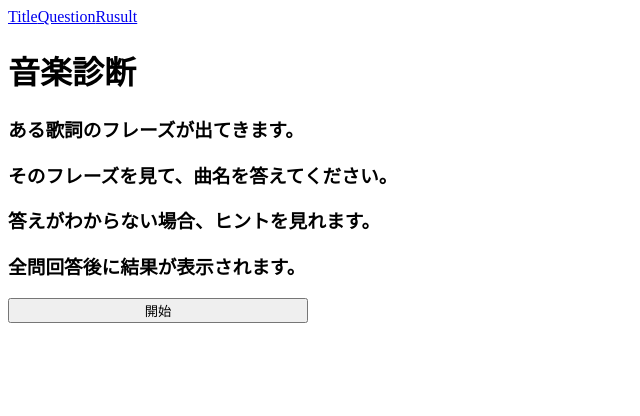
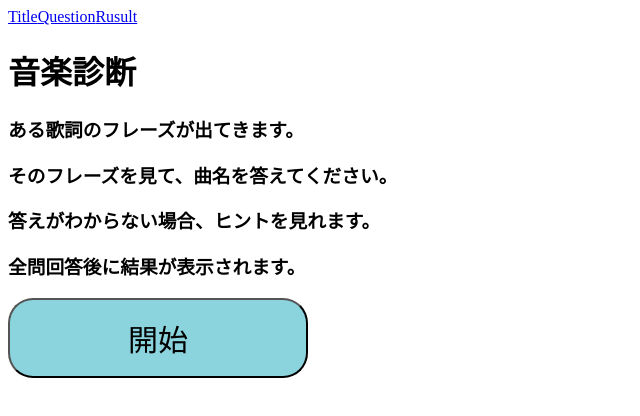
Before and after one commit to YanaiShohei/intern-yanai, an Angular app in the folder app/: page /title in a window 1280 px wide. Shown: the top 416 px of the page, without its empty margins (0-640 px from the left). Built offline with nearby package versions, Linux system fonts and the light colour scheme.

Commit message:
タイトル画面の開始ボタンを調整

```diff
--- a/app/src/app/title/title.component.html
+++ b/app/src/app/title/title.component.html
@@ -3,4 +3,4 @@
 <h3>{{rule2}}</h3>
 <h3>{{rule3}}</h3>
 <h3>{{rule4}}</h3>
-<button class="button" (click)="questionStart()" >開始</button>
+<button mat-raised-button class="button" (click)="questionStart()" >開始</button>
--- a/app/src/app/title/title.component.scss
+++ b/app/src/app/title/title.component.scss
@@ -1,4 +1,10 @@
 .button{
     display: table-cell;
     width: 300px;
+    height: 80px;
+    border-radius: 25px;
+    background-color: #8BD3DD;
+    font-size: 30px;
+    color: black;
+
   }
```
